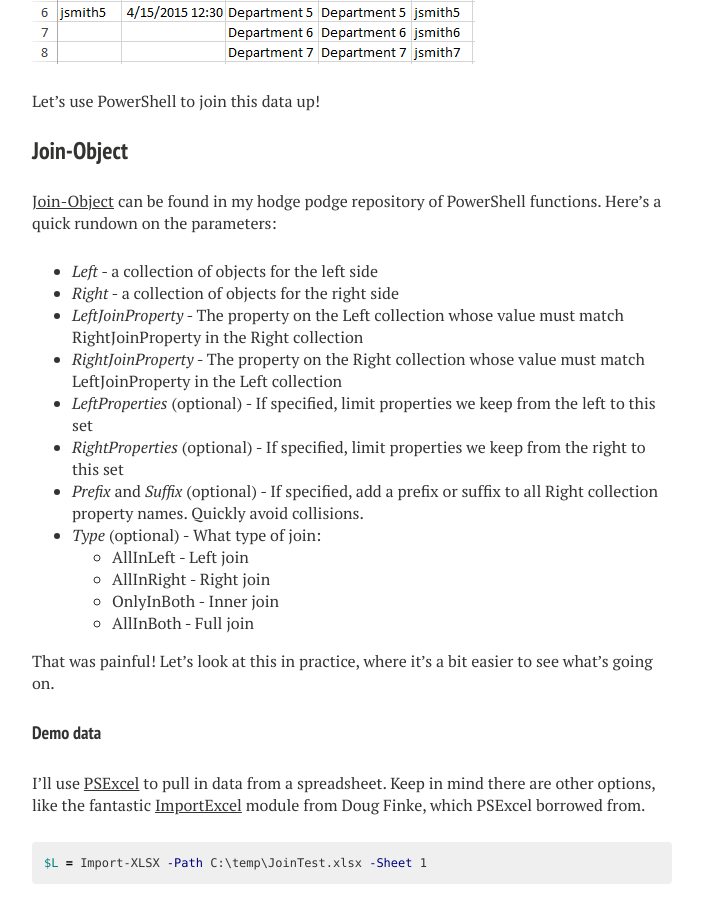
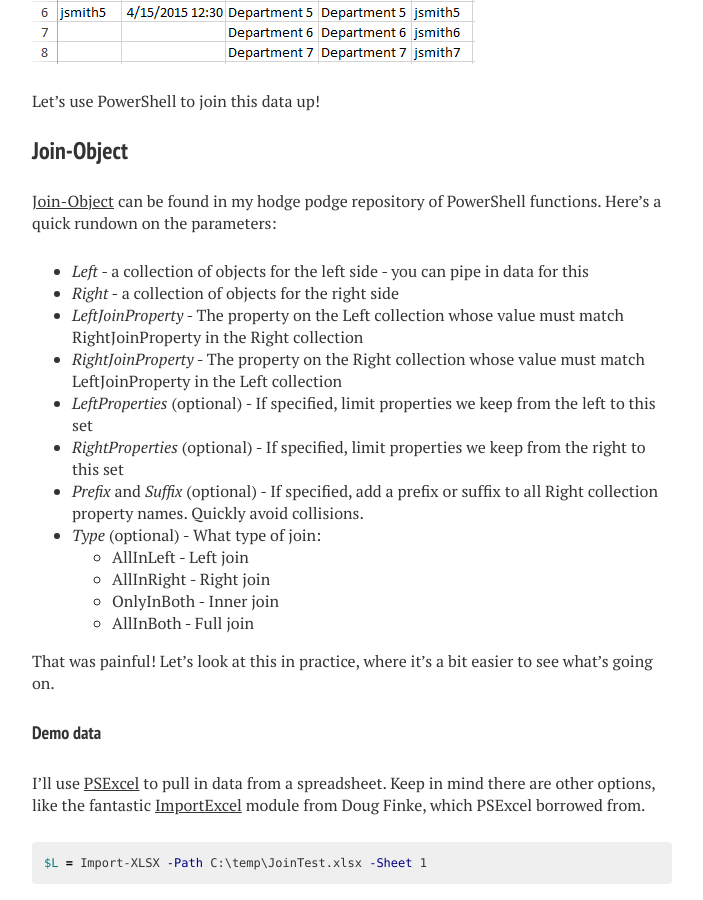
Before and after one commit to RamblingCookieMonster/RamblingCookieMonster.github.io, a Jekyll site: the page built from _posts/2015-04-14-Join-Object.md, in a window 1280 px wide and 900 px high, scrolled down 2179 px. Shown: the whole window, without its empty margins (288-991 px from the left). Built offline with Jekyll 4.4.1, drawn with Linux system fonts in a browser that asks for light colours; nearby versions of some CDN libraries; comment, search, counter and statistics services are not loaded.

Commit message:
pipeline

```diff
--- a/_posts/2015-04-14-Join-Object.md
+++ b/_posts/2015-04-14-Join-Object.md
@@ -56,7 +56,7 @@ Let's use PowerShell to join this data up!
 
 [Join-Object](https://github.com/RamblingCookieMonster/PowerShell/blob/master/Join-Object.ps1) can be found in my hodge podge repository of PowerShell functions. Here's a quick rundown on the parameters:
 
-* *Left* - a collection of objects for the left side
+* *Left* - a collection of objects for the left side - you can pipe in data for this
 * *Right* - a collection of objects for the right side
 * *LeftJoinProperty* - The property on the Left collection whose value must match RightJoinProperty in the Right collection
 * *RightJoinProperty* - The property on the Right collection whose value must match LeftJoinProperty in the Left collection
```
